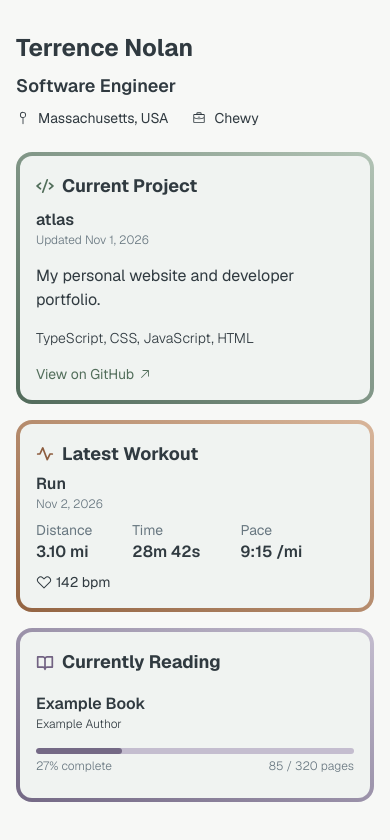
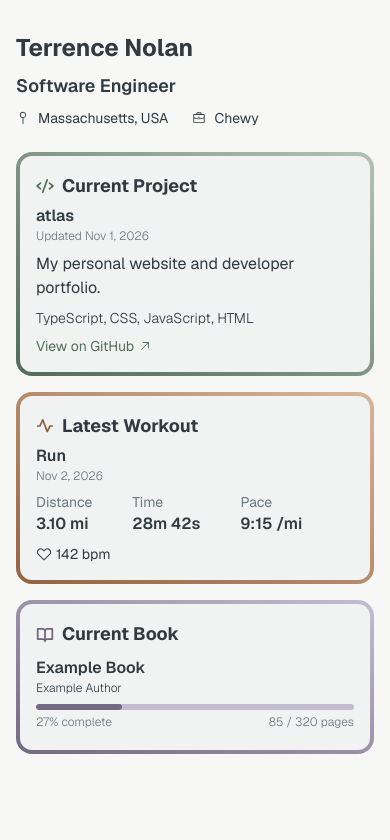
Before and after one commit to terrence-nolan/atlas, a Next.js app: page / in a window 390 px wide. Shown: the top 840 px of the page. Built offline with nearby package versions, Linux system fonts and the light colour scheme.

Commit message:
feat(widgets): add more mobile styling

```diff
--- a/src/features/dashboard/widgets/github-widget.tsx
+++ b/src/features/dashboard/widgets/github-widget.tsx
@@ -11,7 +11,7 @@ export default async function GitHubWidget() {
 
   return (
     <section className="flex flex-col grow">
-      <div className="flex flex-row justify-between pb-2 items-center">
+      <div className="flex flex-row justify-between pb-1 md:pb-2 items-center">
         <h4 className="font-bold text-lg flex flex-row items-center gap-2">
           <CodeIcon size={18} weight="bold" className="text-sage-text" />
           Current Project
@@ -19,13 +19,13 @@ export default async function GitHubWidget() {
         {isToday(project.latestCommit?.date ?? null) && <RecentActivityIndicator themeColor="sage" />}
       </div>
       <h5 className="font-semibold">{project.name}</h5>
-      <p className="font-light text-xs text-text-secondary pb-4">
+      <p className="font-light text-xs text-text-secondary pb-2 md:pb-4">
         Updated {formatCalendarDate(
           getDateKey(project.latestCommit?.date ?? null),
         )}
       </p>
       <p>{project.description}</p>
-      <div className="flex flex-row text-wrap pt-4">
+      <div className="flex flex-row text-wrap pt-2 md:pt-4">
         <span className="text-sm font-light">
           {project.languages.map((language) => language.name).join(", ")}
         </span>
@@ -34,7 +34,7 @@ export default async function GitHubWidget() {
         href={project.url}
         target="_blank"
         rel="noopener noreferrer"
-        className="text-sm text-sage-text flex flex-row items-center gap-1 pt-4 hover:underline"
+        className="text-sm text-sage-text flex flex-row items-center gap-1 pt-2 md:pt-4 hover:underline"
       >
         View on GitHub
         <ArrowUpRightIcon size={14} className="sage-text" />
--- a/src/features/dashboard/widgets/reading-widget.tsx
+++ b/src/features/dashboard/widgets/reading-widget.tsx
@@ -18,9 +18,9 @@ export default async function ReadingWidget() {
 
   return (
     <div className="flex flex-col grow">
-      <div className="flex flex-row items-center gap-2 pb-4">
+      <div className="flex flex-row items-center gap-2 pb-2 md:pb-4">
         <BookOpenIcon size={18} weight="bold" className="text-lavender-text" />
-        <h4 className="text-lg font-bold">Currently Reading</h4>
+        <h4 className="text-lg font-bold">Current Book</h4>
       </div>
 
       <div className="flex flex-row gap-4">
@@ -35,7 +35,7 @@ export default async function ReadingWidget() {
           />
         )}
 
-        <div className="flex flex-col gap-4 grow">
+        <div className="flex flex-col gap-2 md:gap-4 grow">
           <div className="flex min-w-0 flex-col">
             <h5 className="font-semibold">
               {book.title ?? "Unknown title"}
@@ -55,7 +55,7 @@ export default async function ReadingWidget() {
                   />
                 </div>
               </div>
-              <div className="flex justify-between text-xs text-text-secondary font-light pt-1 pb-2">
+              <div className="flex justify-between text-xs text-text-secondary font-light pt-1 pb-1 md:pb-2">
                 <span>{progress}% complete</span>
                 <span>
                   {book.currentPage} / {book.pageCount} pages
```
